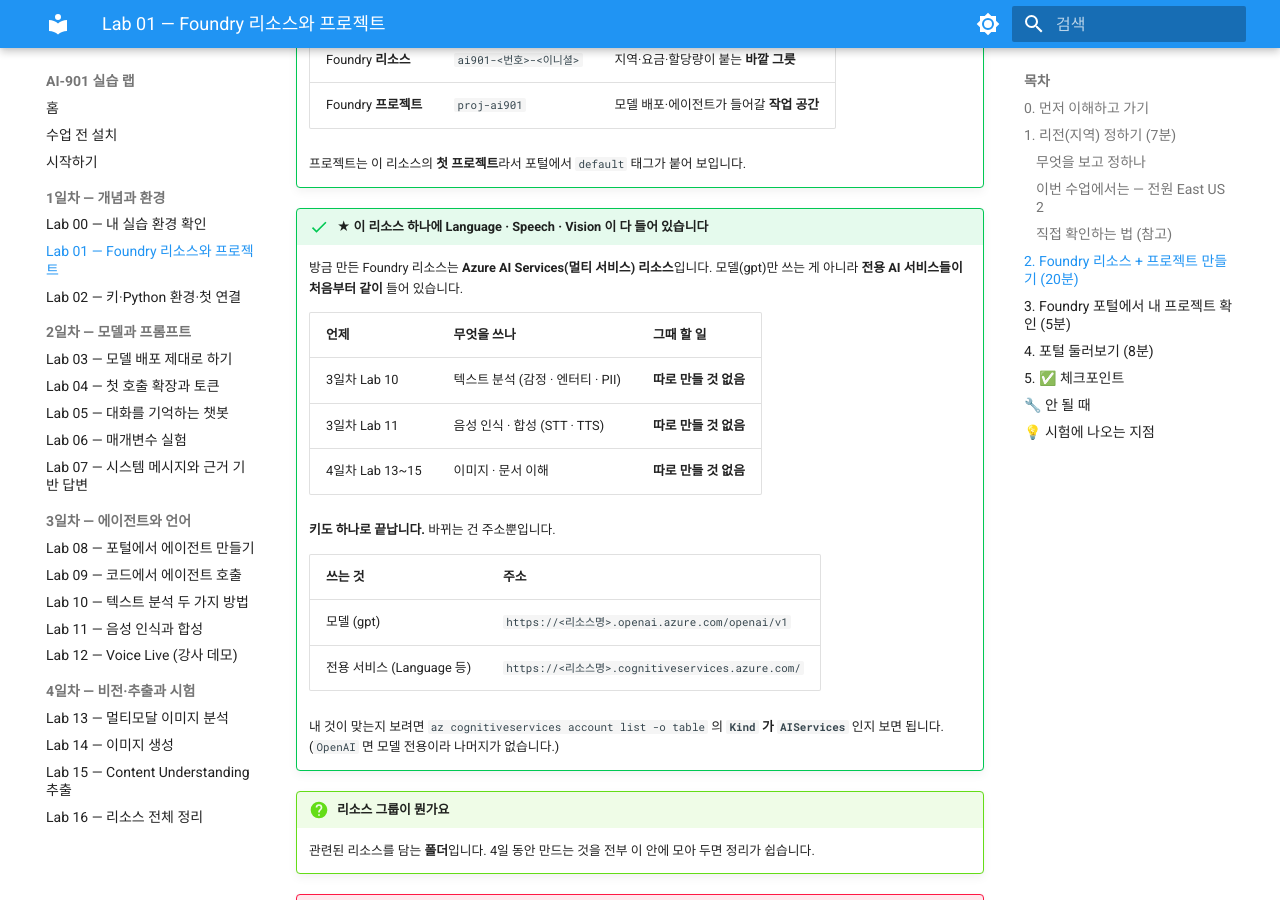
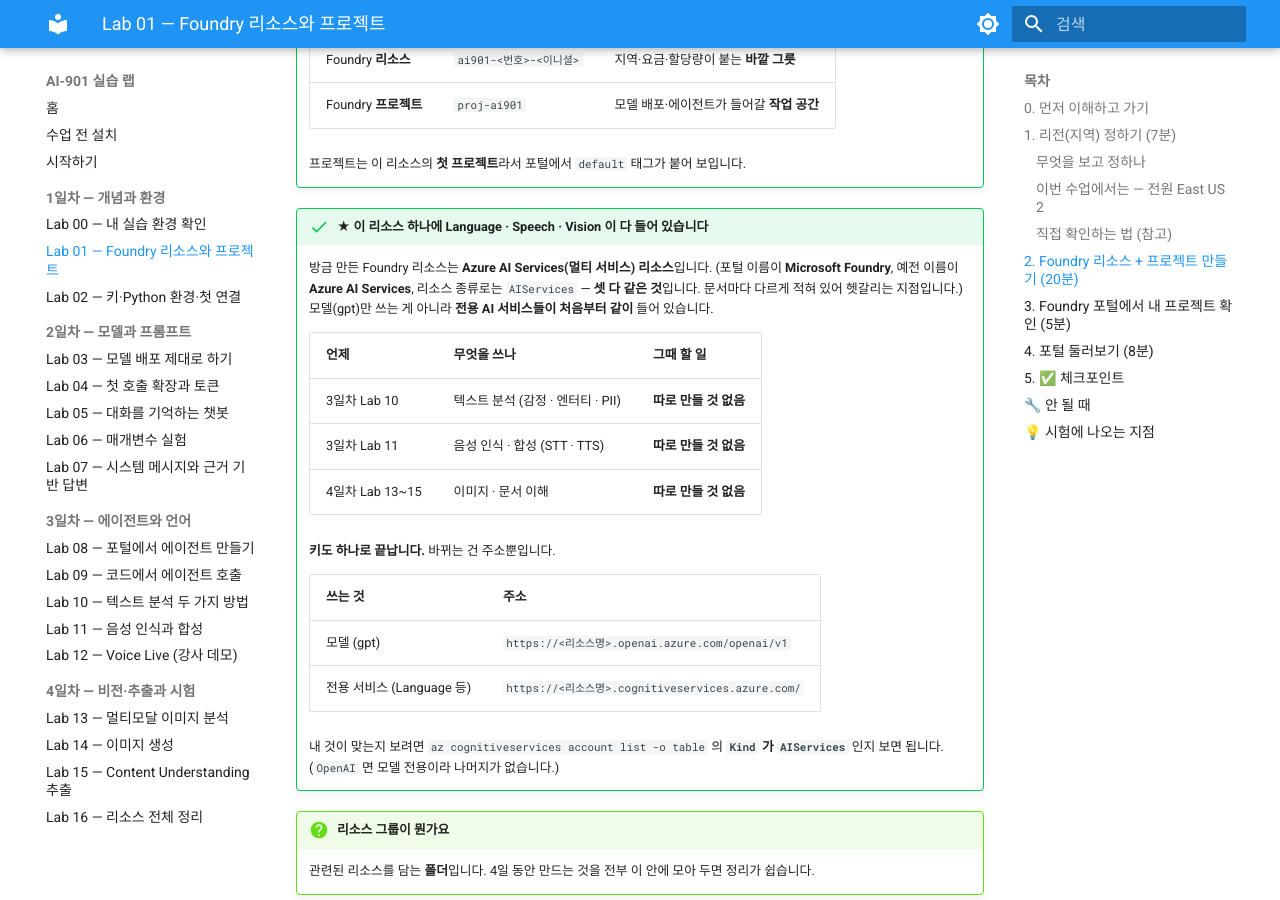
Before and after one commit to skilleat-labs/ai901-labs, an MkDocs documentation site: the page built from docs/labs/lab01-foundry-project.md, in a window 1280 px wide and 900 px high, scrolled down 3525 px. Built offline with MkDocs 1.6.1 and Material for MkDocs 9.7.7, drawn with Linux system fonts in a browser that asks for light colours.

Commit message:
Lab 01·11 — Foundry = Azure AI Services = AIServices 가 같은 것이라고 적었다
Lab 10 4절에만 적어뒀는데, 정작 리소스를 만드는 Lab 01 과 Speech 키를
설명하는 Lab 11 에는 "Azure AI Services(멀티 서비스)"라고만 되어 있었다.
포털은 Microsoft Foundry 라고 부르고 az 는 AIServices 라고 부른다.
셋 다 같은 것이라고 한 줄씩 붙였다.

Co-Authored-By: Claude Opus 5 <noreply@anthropic.com>

```diff
--- a/docs/labs/lab01-foundry-project.md
+++ b/docs/labs/lab01-foundry-project.md
@@ -129,6 +129,8 @@
 
 !!! success "★ 이 리소스 하나에 Language · Speech · Vision 이 다 들어 있습니다"
     방금 만든 Foundry 리소스는 **Azure AI Services(멀티 서비스) 리소스**입니다.
+    (포털 이름이 **Microsoft Foundry**, 예전 이름이 **Azure AI Services**, 리소스 종류로는 `AIServices` —
+    **셋 다 같은 것**입니다. 문서마다 다르게 적혀 있어 헷갈리는 지점입니다.)
     모델(gpt)만 쓰는 게 아니라 **전용 AI 서비스들이 처음부터 같이** 들어 있습니다.
 
     | 언제 | 무엇을 쓰나 | 그때 할 일 |
```
Also changed, not shown: docs/labs/lab11-speech.md (+1 -0 lines).
